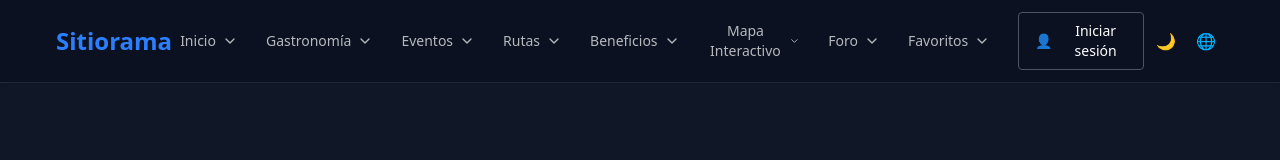
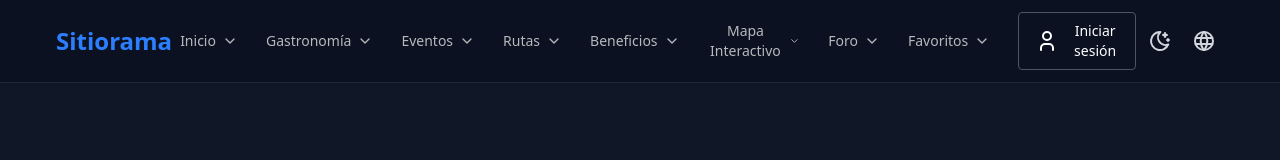
Before and after one commit to Ayvanp/Sitiorama, an Astro site: page / in a window 1280 px wide. Built offline with nearby package versions, Linux system fonts and the light colour scheme; Astro itself is replaced by a stand-in of ours.

Commit message:
Cambio de iconos a svg

```diff
--- a/src/components/Header.astro
+++ b/src/components/Header.astro
@@ -12,6 +12,9 @@ const navItems = [
 ];
 import HeaderButton from './HeaderButton.astro';
 import ChevronIcon from './icons/ChevronIcon.astro';
+import MoonStar from './icons/moon-star.astro'
+import World from './icons/world.astro'
+import User from './icons/user.astro'
 ---
 
 <header class="w-full bg-[#0B1120] border-b border-gray-800 shadow-sm">
@@ -28,11 +31,17 @@ import ChevronIcon from './icons/ChevronIcon.astro';
     </div>
     <div class="flex items-center space-x-1 ml-5 mr-10">
       <button class="text-sm px-4 py-2 border border-gray-600 rounded text-white hover:border-white flex items-center space-x-3">
-        <span>👤</span>
+        <span>
+          <User />
+        </span>
         <span>Iniciar sesión</span>
       </button>
-      <button class="p-2 rounded hover:bg-gray-800 text-gray-300">🌙</button>
-      <button class="p-2 rounded hover:bg-gray-800 text-gray-300">🌐</button>
+      <button class="p-2 rounded hover:bg-gray-800 text-gray-300">
+        <MoonStar />
+      </button>
+      <button class="p-2 rounded hover:bg-gray-800 text-gray-300">
+        <World />
+      </button>
     </div>
   </nav>
 </header>
--- /dev/null
+++ b/src/components/icons/moon-star.astro
@@ -0,0 +1,19 @@
+---
+// components/icons/moon-star.astro
+---
+<svg
+    xmlns="http://www.w3.org/2000/svg"
+    width="24"
+    height="24"
+    viewBox="0 0 24 24"
+    fill="none"
+    stroke="currentColor"
+    stroke-width="2"
+    stroke-linecap="round"
+    stroke-linejoin="round"
+    class="icon icon-tabler icons-tabler-outline icon-tabler-moon-stars">
+    <path stroke="none" d="M0 0h24v24H0z" fill="none"/>
+    <path d="M12 3c.132 0 .263 0 .393 0a7.5 7.5 0 0 0 7.92 12.446a9 9 0 1 1 -8.313 -12.454z" />
+    <path d="M17 4a2 2 0 0 0 2 2a2 2 0 0 0 -2 2a2 2 0 0 0 -2 -2a2 2 0 0 0 2 -2" />
+    <path d="M19 11h2m-1 -1v2" />
+</svg>
--- /dev/null
+++ b/src/components/icons/user.astro
@@ -0,0 +1 @@
+<svg  xmlns="http://www.w3.org/2000/svg"  width="24"  height="24"  viewBox="0 0 24 24"  fill="none"  stroke="currentColor"  stroke-width="2"  stroke-linecap="round"  stroke-linejoin="round"  class="icon icon-tabler icons-tabler-outline icon-tabler-user"><path stroke="none" d="M0 0h24v24H0z" fill="none"/><path d="M8 7a4 4 0 1 0 8 0a4 4 0 0 0 -8 0" /><path d="M6 21v-2a4 4 0 0 1 4 -4h4a4 4 0 0 1 4 4v2" /></svg>
--- /dev/null
+++ b/src/components/icons/world.astro
@@ -0,0 +1 @@
+<svg  xmlns="http://www.w3.org/2000/svg"  width="24"  height="24"  viewBox="0 0 24 24"  fill="none"  stroke="currentColor"  stroke-width="2"  stroke-linecap="round"  stroke-linejoin="round"  class="icon icon-tabler icons-tabler-outline icon-tabler-world"><path stroke="none" d="M0 0h24v24H0z" fill="none"/><path d="M3 12a9 9 0 1 0 18 0a9 9 0 0 0 -18 0" /><path d="M3.6 9h16.8" /><path d="M3.6 15h16.8" /><path d="M11.5 3a17 17 0 0 0 0 18" /><path d="M12.5 3a17 17 0 0 1 0 18" /></svg>
```
